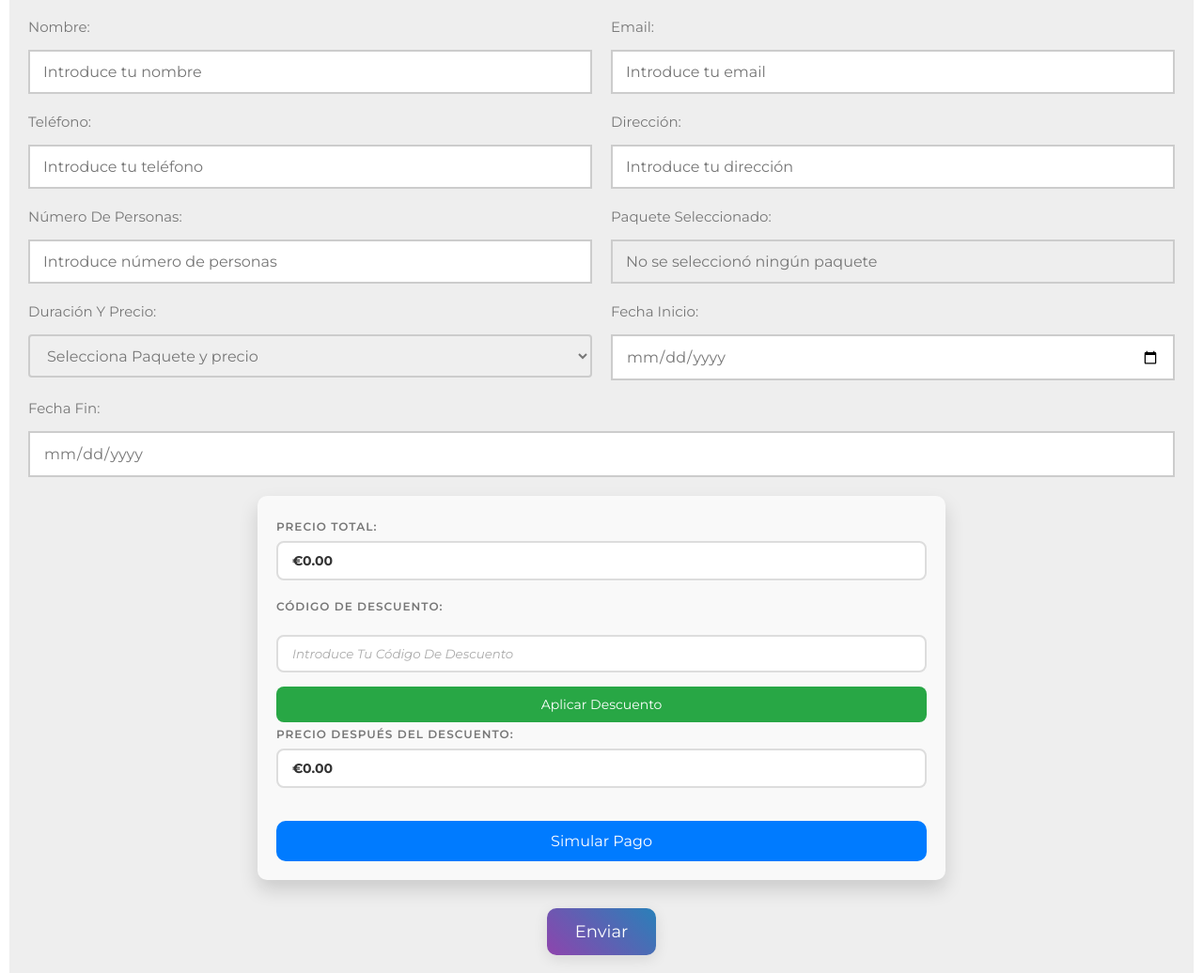
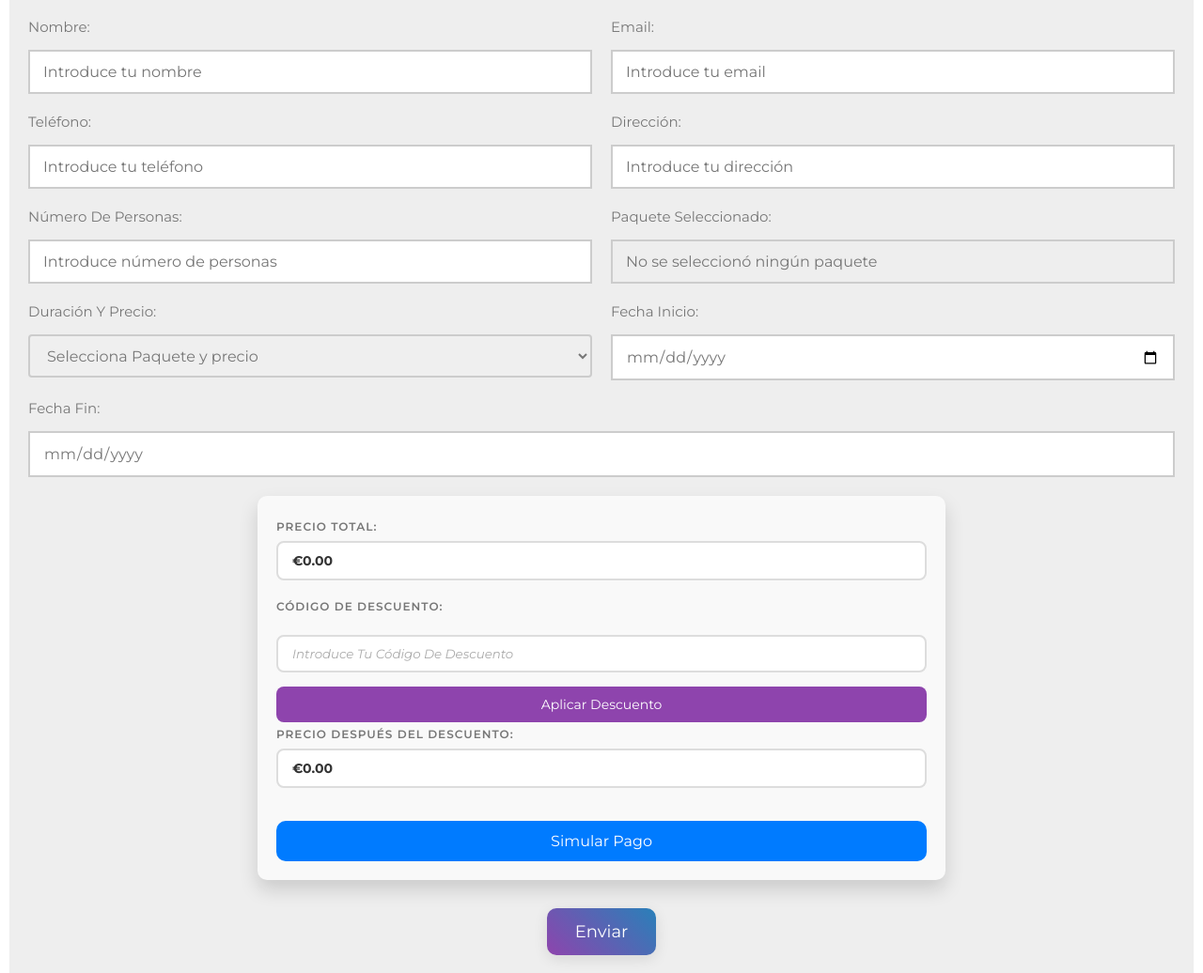
Before and after one commit to almudenadomenech/PROYECTO_VIAJES, a PHP site: page /booking/booking.php in a window 1280 px wide. Shown: the part 426-1462 px from the top of the page at 94% size. Run offline with PHP 8.4, Linux system fonts and the light colour scheme; the visitor is signed in with stand-in values (Sample User, id 1); data that the repository does not hold is empty.

Commit message:
modificacion de colores en pasarela de pago

```diff
--- a/css/style.css
+++ b/css/style.css
@@ -2389,7 +2389,7 @@ textarea {
 /* Estilo para el botón de aplicar descuento */
 .payment-section .inputBox #apply-discount {
     padding: 1rem 2rem;
-    background-color: #28a745;
+    background-color: var(--main-color);
     color: #fff;
     border: none;
     font-size: 1.4rem;
@@ -2401,7 +2401,7 @@ textarea {
 
 /* Hover del botón de aplicar descuento */
 .payment-section .inputBox #apply-discount:hover {
-    background-color: #218838;
+    background-color:black;
 }
 
 /* Estilo para el botón de pago */
```
